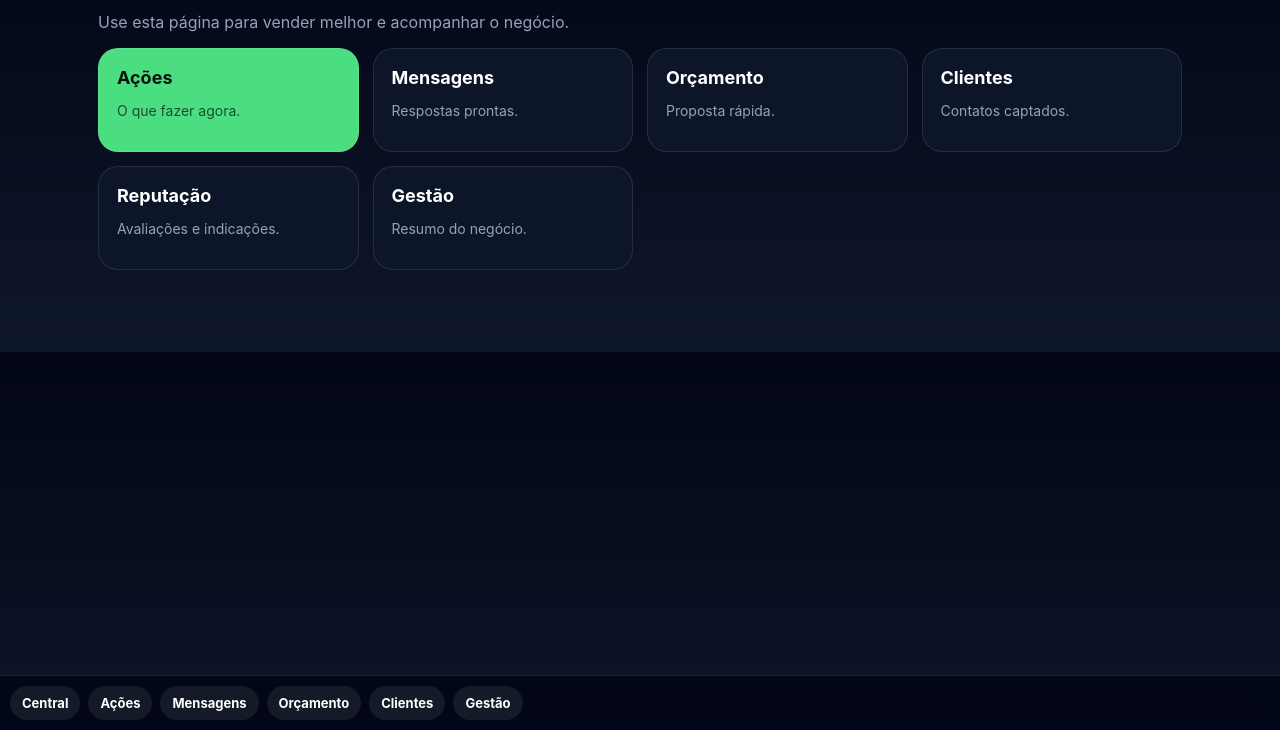
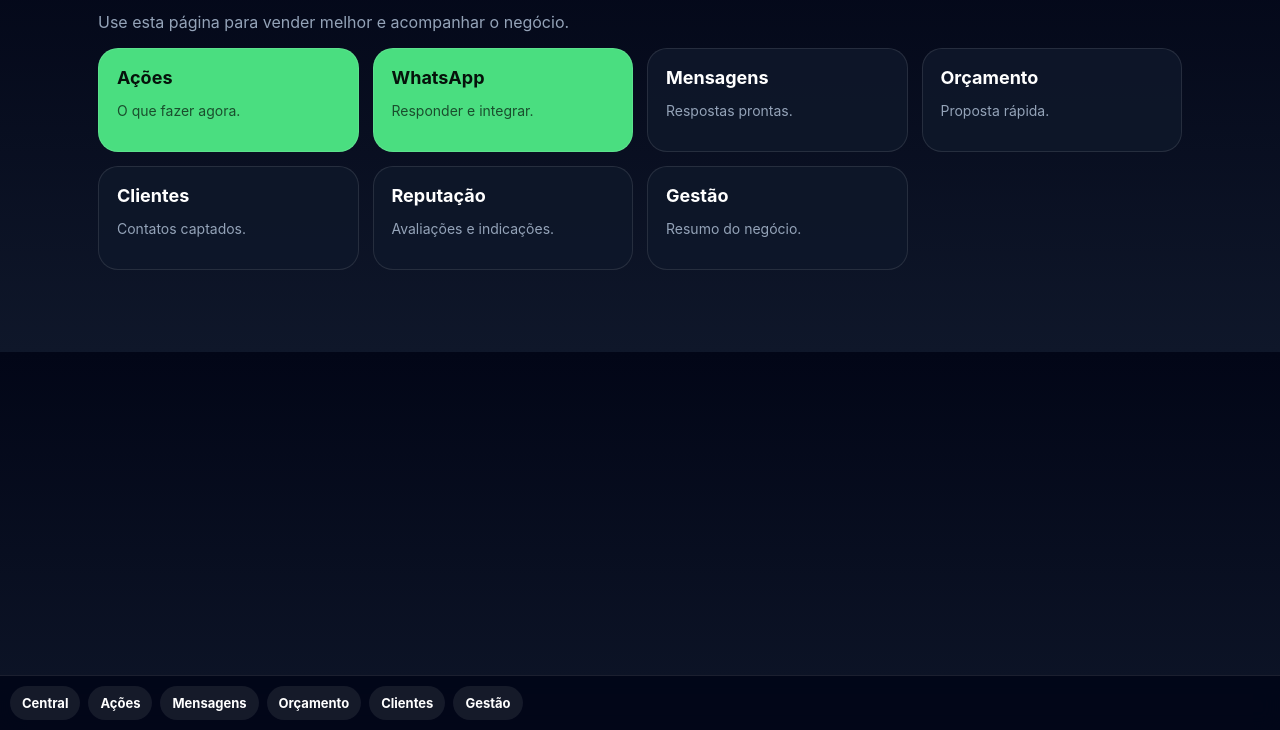
Before and after one commit to HenriqueGuilhermeUx/notarizex-ai, a website: page notarizex-ai/vendas.html in a window 1280 px wide. Shown: the part 70-800 px from the top of the page. Drawn offline with Linux system fonts and the light colour scheme.

Commit message:
Add WhatsApp shortcut to sales dashboard

```diff
--- a/notarizex-ai/vendas.html
+++ b/notarizex-ai/vendas.html
@@ -1 +1 @@
-<!doctype html><html><head><meta charset="utf-8"><meta name="viewport" content="width=device-width,initial-scale=1"><title>SmartBots Vendas</title><link rel="stylesheet" href="/app-ux.css"></head><body><main><h1>Vendas e gestão</h1><p>Use esta página para vender melhor e acompanhar o negócio.</p><div class="sb-grid"><a class="sb-card green" href="/acoes.html"><b>Ações</b><p>O que fazer agora.</p></a><a class="sb-card" href="/mensagens.html"><b>Mensagens</b><p>Respostas prontas.</p></a><a class="sb-card" href="/orcamento.html"><b>Orçamento</b><p>Proposta rápida.</p></a><a class="sb-card" href="/cliente.html"><b>Clientes</b><p>Contatos captados.</p></a><a class="sb-card" href="/reputacao.html"><b>Reputação</b><p>Avaliações e indicações.</p></a><a class="sb-card" href="/gestao.html"><b>Gestão</b><p>Resumo do negócio.</p></a></div></main><script src="/app-ux.js"></script></body></html>
+<!doctype html><html><head><meta charset="utf-8"><meta name="viewport" content="width=device-width,initial-scale=1"><title>SmartBots Vendas</title><link rel="stylesheet" href="/app-ux.css"></head><body><main><h1>Vendas e gestão</h1><p>Use esta página para vender melhor e acompanhar o negócio.</p><div class="sb-grid"><a class="sb-card green" href="/acoes.html"><b>Ações</b><p>O que fazer agora.</p></a><a class="sb-card green" href="/whatsapp-integracao.html"><b>WhatsApp</b><p>Responder e integrar.</p></a><a class="sb-card" href="/mensagens.html"><b>Mensagens</b><p>Respostas prontas.</p></a><a class="sb-card" href="/orcamento.html"><b>Orçamento</b><p>Proposta rápida.</p></a><a class="sb-card" href="/cliente.html"><b>Clientes</b><p>Contatos captados.</p></a><a class="sb-card" href="/reputacao.html"><b>Reputação</b><p>Avaliações e indicações.</p></a><a class="sb-card" href="/gestao.html"><b>Gestão</b><p>Resumo do negócio.</p></a></div></main><script src="/app-ux.js"></script></body></html>
```
